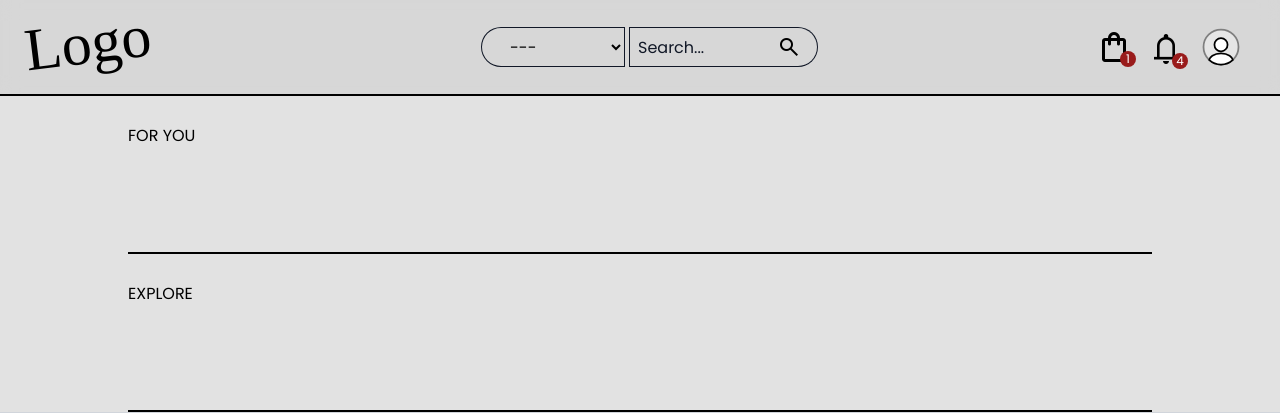
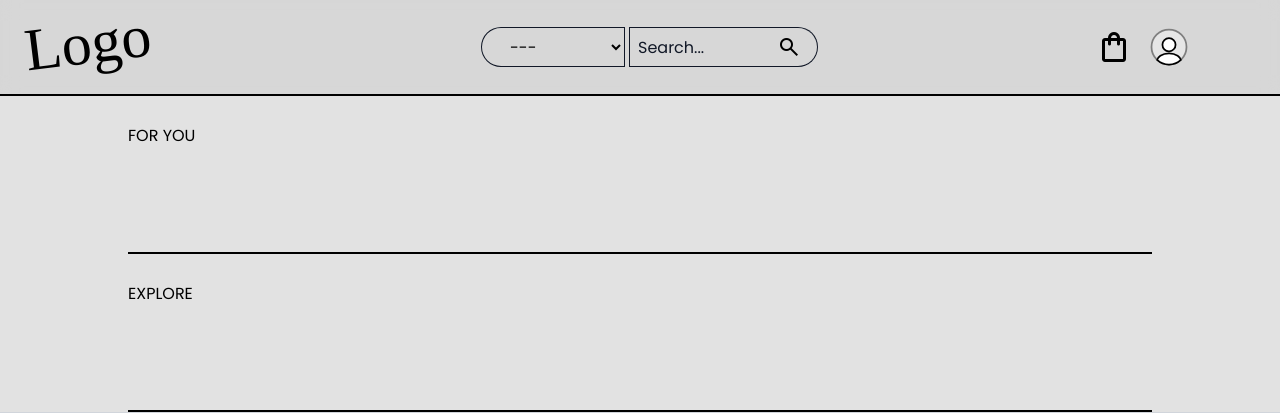
Before and after one commit to Tags-Based-Recommendation-Engine/storefront, a Django app: page / in a window 1280 px wide. Shown: the top 413 px of the page. Run offline with Django 5.2, Linux system fonts and the light colour scheme; data that the repository does not hold is empty; some web fonts are replaced.

Commit message:
Cleanup the ugly header

```diff
--- a/webstore/templates/base.html
+++ b/webstore/templates/base.html
@@ -45,16 +45,7 @@
             <span class="material-symbols-outlined text-4xl">
                 shopping_bag
             </span>
-            <span class="absolute bottom-0 right-1 inline-flex items-center justify-center w-4 h-4 bg-red-800 text-white rounded-full text-xs">1</span>
         </a>
-        </div>
-        <div class="relative">
-          <button id="show_notification_panel" class="notification flex items-center pl-2 pr-2 pt-1 text-gray-950">
-            <span class="material-symbols-outlined text-4xl">
-                notifications
-            </span>
-            <span class="absolute bottom-0 right-1 inline-flex items-center justify-center w-4 h-4 bg-red-800 text-white rounded-full text-xs">4</span>
-          </button>
         </div>
         <button class="profile flex items-center justify-center pl-2 text-4xl">
           <svg fill="none" height="42" viewBox="0 0 24 24" width="42" xmlns="http://www.w3.org/2000/svg"><g fill="#292d32"><path d="m12 22.01c5.5228 0 10-4.4771 10-10 0-5.52284-4.4772-9.99999-10-9.99999-5.52285 0-10 4.47715-10 9.99999 0 5.5229 4.47715 10 10 10z" opacity=".4"/><path d="m12 6.93994c-2.07 0-3.75 1.68-3.75 3.74996 0 2.03 1.59 3.68 3.7 3.74h.09.07.02c2.02-.07 3.61-1.71 3.62-3.74 0-2.06996-1.68-3.74996-3.75-3.74996z"/><path d="m18.7807 19.36c-1.78 1.64-4.16 2.65-6.78 2.65s-5-1.01-6.78-2.65c.24-.91.89-1.74 1.84-2.38 2.73-1.82 7.17-1.82 9.88 0 .96.64 1.6 1.47 1.84 2.38z"/></g></svg>
@@ -65,23 +56,6 @@
   </header>
   {% endblock %}
 
-  <div id="notification_panel" class="panel hidden fixed top-20 h-auto w-1/4 right-12 bg-gray-100 border-2 border-black rounded-xl shadow-2xl z-50 flex flex-col items-center justify-center p-2 pb-6" style="background: rgba(190, 190, 190, 0.7); ; backdrop-filter: blur(10px);">
-    <div class="flex flex-row items-center justify-between w-5/6 border-b-2 border-black">
-      <h2 class="text-lg font-semibold">ALERTS</h2>
-      <button id="close_notification_panel" class="rounded-full bg-red-800 text-white w-4 h-4 text-xs border border-black flex items-center justify-center">
-        <i class="fas fa-times"></i>
-      </button>
-    </div>
-    <div class="flex flex-col items-start justify-start h-96 w-5/6 py-4 overflow-auto px-2">
-      <!-- copy this div to add more alerts -->
-      <div class="bg-gray-200 flex flex-row border text-sm text-gray-800 border-black rounded-md p-4 my-2 w-full">
-        <p>This is a floating div. You can add any alert you want here.</p>
-      </div>
-      <div class="bg-gray-200 flex flex-row border text-sm text-gray-800 border-black rounded-md p-4 my-2 w-full">
-        <p>This is a floating div. You can add any alert you want here.</p>
-      </div>
-    </div>
-  </div>
 
 
   {% block content %}
```
